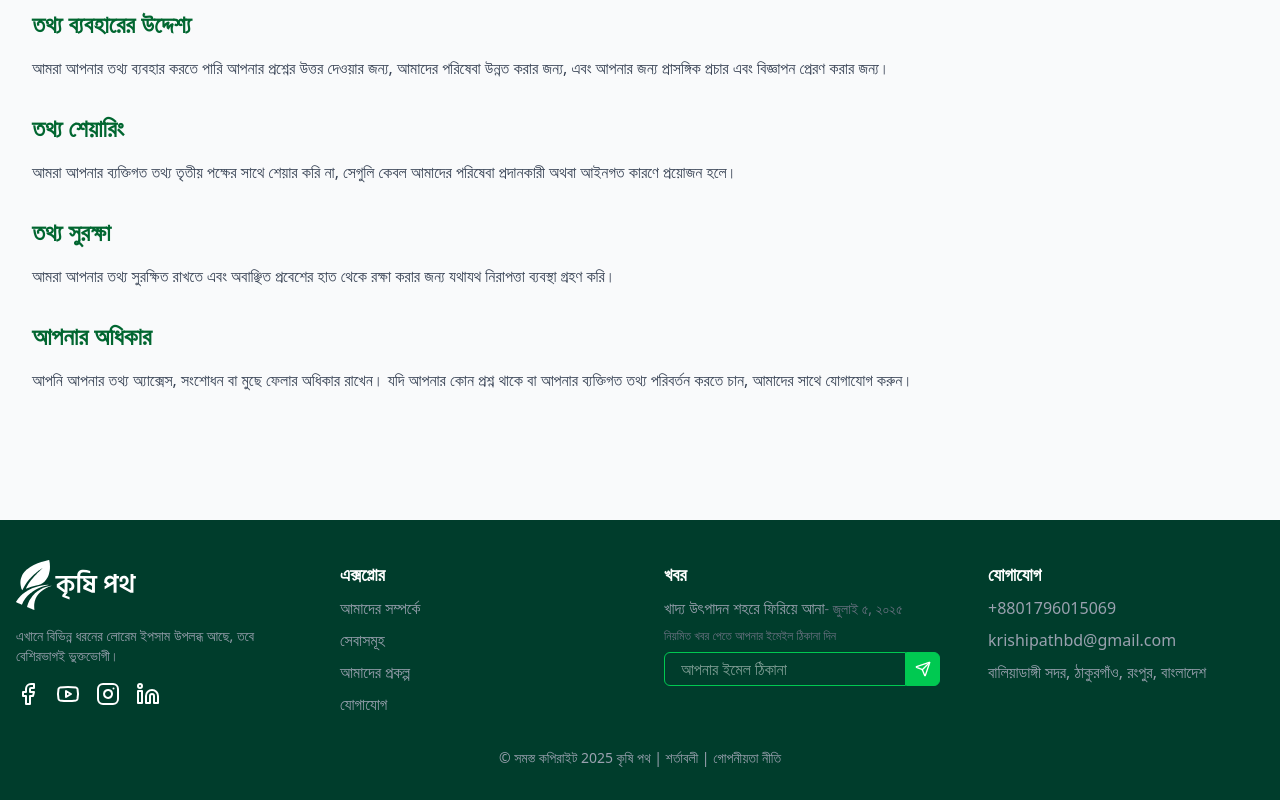
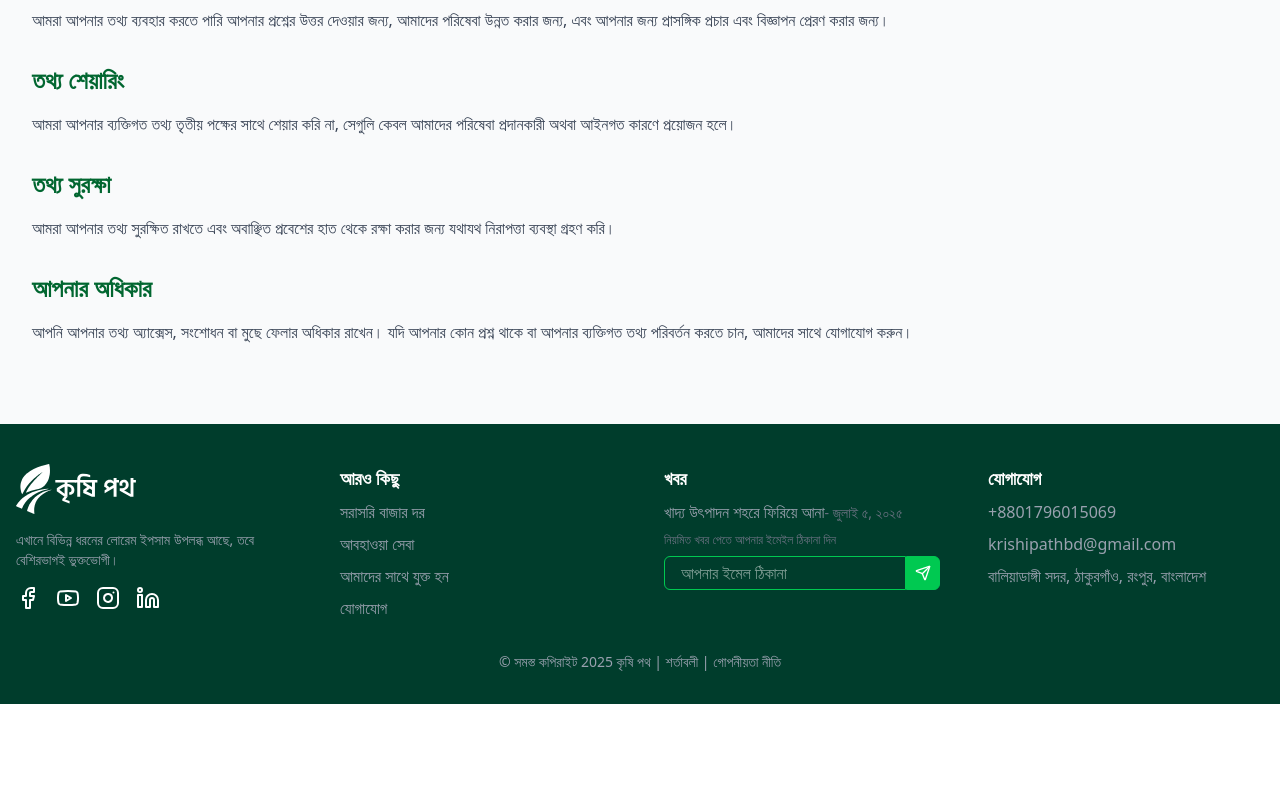
Before and after one commit to GausAlMunirTushar/krishipath-frontend, a Next.js app: page /privacy-policy in a window 1280 px wide. Shown: the part 424-1224 px from the top of the page. After the commit the page ends 1128 px from the top, so only its background shows below. Built offline with nearby package versions, Linux system fonts and the light colour scheme.

Commit message:
feat: Update Privacy Policy and Terms and Conditions pages for consistent padding; modify Footer links for better navigation

```diff
--- a/src/app/(web)/privacy-policy/page.tsx
+++ b/src/app/(web)/privacy-policy/page.tsx
@@ -2,7 +2,7 @@ import React from "react";
 
 const PrivacyPolicyPage = () => {
 	return (
-		<div className="bg-gray-50 py-16 sm:py-24 lg:py-32">
+		<div className="bg-gray-50 py-10 sm:py-20">
 			<div className="max-w-7xl mx-auto px-6 lg:px-8">
 				{/* Header Section */}
 				<div className="text-center mb-12">
--- a/src/app/(web)/terms-and-conditions/page.tsx
+++ b/src/app/(web)/terms-and-conditions/page.tsx
@@ -1,6 +1,6 @@
 const TermsAndConditionsPage = () => {
 	return (
-		<div className="bg-gray-50 py-16 sm:py-24 lg:py-32">
+		<div className="bg-gray-50 py-10 sm:py-20">
 			<div className="max-w-7xl mx-auto px-6 lg:px-8">
 				{/* Header Section */}
 				<div className="text-center mb-12">
--- a/src/components/layout/Footer.tsx
+++ b/src/components/layout/Footer.tsx
@@ -53,26 +53,26 @@ const Footer: React.FC = () => {
 
 				{/* Explore Section */}
 				<div className="space-y-2">
-					<h4 className="font-semibold text-lg">এক্সপ্লোর</h4>
+					<h4 className="font-semibold text-lg">আরও কিছু</h4>
 					<ul className="space-y-2 text-gray-400">
 						<li>
-							<Link href="/about">
+							<Link href="/live-market">
 								<span className="hover:text-green-400">
-									আমাদের সম্পর্কে
+									সরাসরি বাজার দর
 								</span>
 							</Link>
 						</li>
 						<li>
-							<Link href="/services">
+							<Link href="/weather">
 								<span className="hover:text-green-400">
-									সেবাসমূহ
+									আবহাওয়া সেবা
 								</span>
 							</Link>
 						</li>
 						<li>
-							<Link href="/projects">
+							<Link href="/apply-agent">
 								<span className="hover:text-green-400">
-									আমাদের প্রকল্প
+									আমাদের সাথে যুক্ত হন
 								</span>
 							</Link>
 						</li>
```
